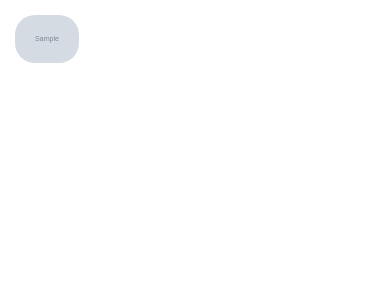
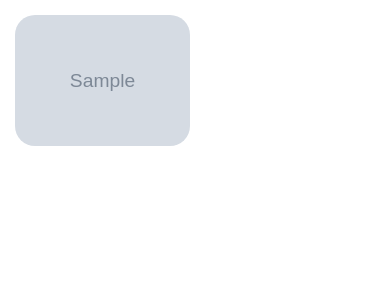
Before and after one commit to renanoliveiradossantos0101-commits/Fakepinterest, a Flask app: page /feed in a window 390 px wide. Shown: the part 72-372 px from the top of the page. Run offline with Flask 3, Linux system fonts and the light colour scheme; a user stored in the database is signed in; tables that the repository leaves empty hold one stand-in row (values such as "Sample post"); grey boxes marked "Sample" are stand-in pictures.

Commit message:
Mudanças visuais

```diff
--- a/fakepinterest/static/css/style.css
+++ b/fakepinterest/static/css/style.css
@@ -234,3 +234,9 @@ img {
   display: flex;
   column-gap: 20px;
 }
+
+@media (max-width: 768px) {
+  .conteudo {
+    grid-template-columns: 1fr 1fr;
+  }
+}
```
